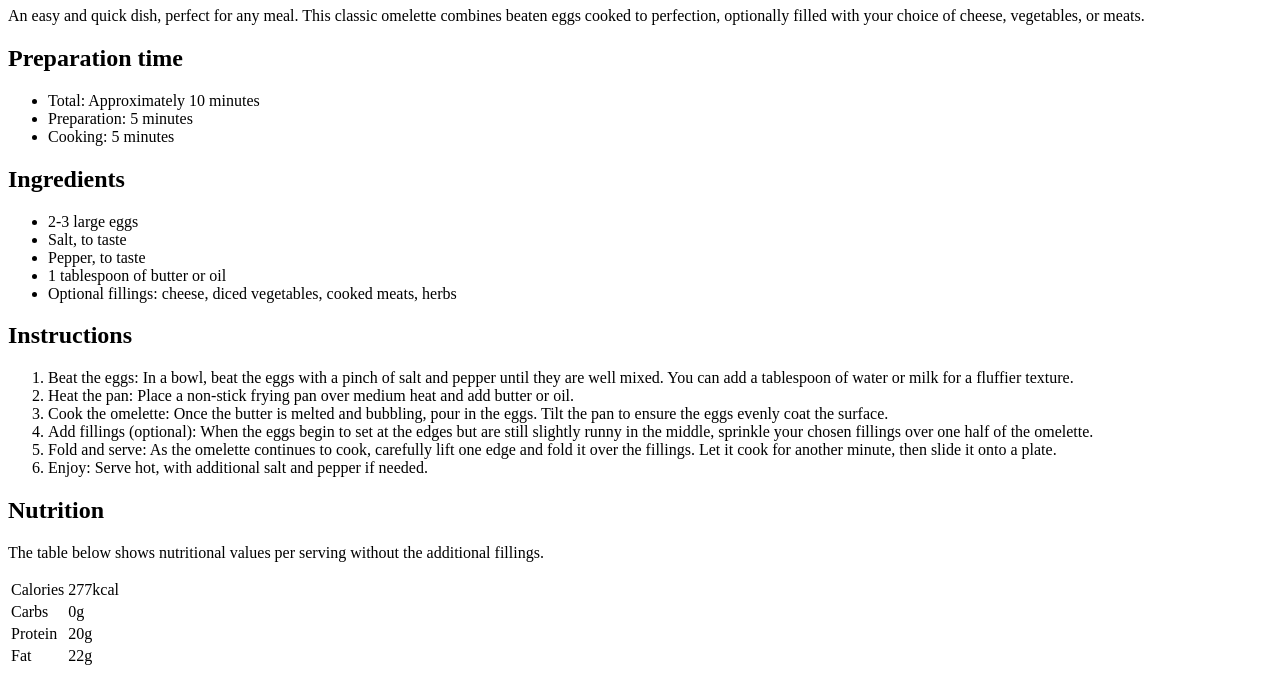
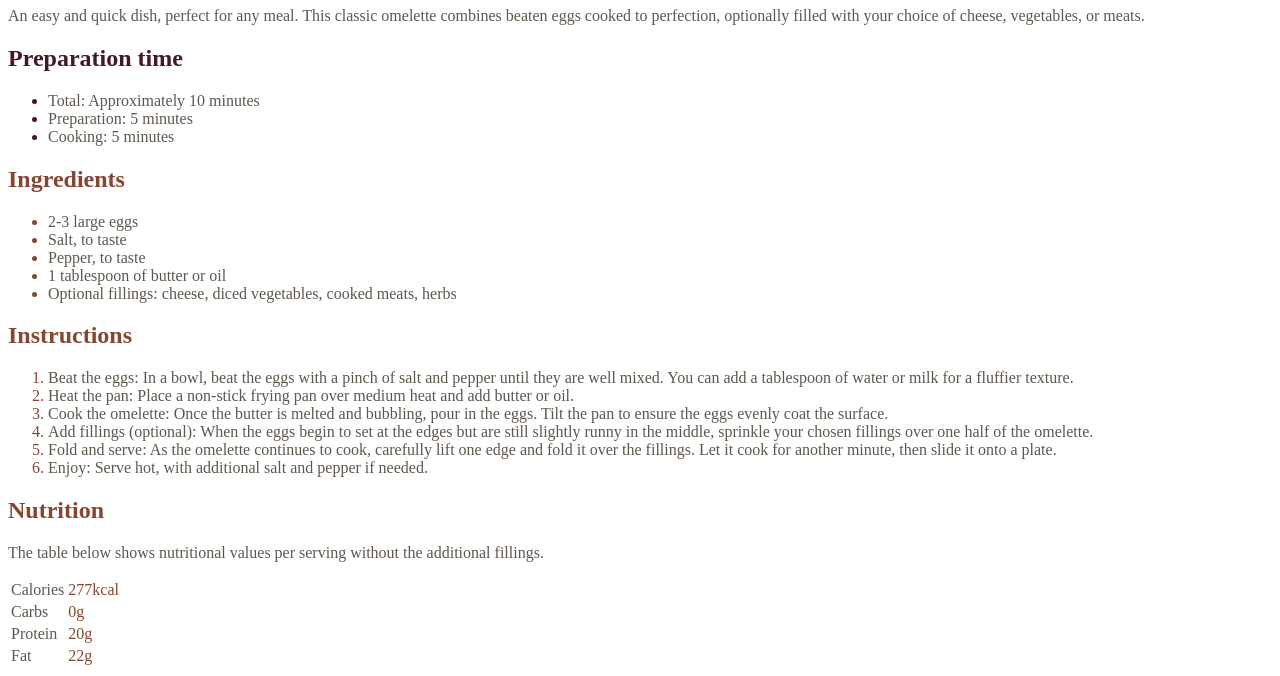
Before and after one commit to nullghostty/recipe-page, a website: page index.html in a window 1280 px wide. Shown: the part 685-1361 px from the top of the page. Drawn offline with Linux system fonts and the light colour scheme.

Commit message:
added color scheme to typography

```diff
--- a/index.html
+++ b/index.html
@@ -4,11 +4,12 @@
     <meta charset="UTF-8" />
     <meta name="viewport" content="width=device-width, initial-scale=1.0" />
     <title>Recipe page</title>
+    <link rel="stylesheet" href="/src/css/style.css" />
   </head>
   <body class="recipe">
     <main class="recipe__main">
       <header class="recipe__header">
-        <img src="/assets/images/image-omelette.jpeg" alt="image-omelette" />
+        <img src="./assets/images/image-omelette.jpeg" alt="image-omelette" />
         <h1 class="recipe__title">Simple Omelette Recipe</h1>
         <p class="recipe__description">
           An easy and quick dish, perfect for any meal. This classic omelette
@@ -21,10 +22,10 @@
         <h2 class="recipe__preparation-title">Preparation time</h2>
         <ul class="recipe__preparation-list">
            <li class="recipe__preparation-item">
-            Total: Approximately 10 minutes
+             <span class="recipe__preparation-item-label">Total:</span> Approximately 10 minutes
            </li>
-          <li class="recipe__preparation-item">Preparation: 5 minutes</li>
-          <li class="recipe__preparation-item">Cooking: 5 minutes</li>
+           <li class="recipe__preparation-item"><span class="recipe__preparation-item-label">Preparation:</span> 5 minutes</li>
+           <li class="recipe__preparation-item"><span class="recipe__preparation-item-label">Cooking:</span> 5 minutes</li>
         </ul>
       </section>
 
@@ -47,30 +48,30 @@
         <h2 class="recipe__instructions-title">Instructions</h2>
         <ol class="recipe__instructions-list">
            <li class="recipe__instructions-item">
-            Beat the eggs: In a bowl, beat the eggs with a pinch of salt and
+             <span class="recipe__instructions-item-label">Beat the eggs:</span> In a bowl, beat the eggs with a pinch of salt and
              pepper until they are well mixed. You can add a tablespoon of water
              or milk for a fluffier texture.
            </li>
            <li class="recipe__instructions-item">
-            Heat the pan: Place a non-stick frying pan over medium heat and add
+             <span class="recipe__instructions-item-label">Heat the pan:</span> Place a non-stick frying pan over medium heat and add
              butter or oil.
            </li>
            <li class="recipe__instructions-item">
-            Cook the omelette: Once the butter is melted and bubbling, pour in
+             <span class="recipe__instructions-item-label">Cook the omelette:</span> Once the butter is melted and bubbling, pour in
              the eggs. Tilt the pan to ensure the eggs evenly coat the surface.
            </li>
            <li class="recipe__instructions-item">
-            Add fillings (optional): When the eggs begin to set at the edges but
+             <span class="recipe__instructions-item-label">Add fillings (optional):</span> When the eggs begin to set at the edges but
              are still slightly runny in the middle, sprinkle your chosen
              fillings over one half of the omelette.
            </li>
            <li class="recipe__instructions-item">
-            Fold and serve: As the omelette continues to cook, carefully lift
+             <span class="recipe__instructions-item-label">Fold and serve:</span> As the omelette continues to cook, carefully lift
              one edge and fold it over the fillings. Let it cook for another
              minute, then slide it onto a plate.
            </li>
            <li class="recipe__instructions-item">
-            Enjoy: Serve hot, with additional salt and pepper if needed.
+             <span class="recipe__instructions-item-label">Enjoy:</span> Serve hot, with additional salt and pepper if needed.
            </li>
         </ol>
       </section>
--- /dev/null
+++ b/src/sass/_theme.scss
@@ -0,0 +1,37 @@
+/* Colors */
+$rose-800: hsl(332 51% 18%);
+$rose-50: hsl(330 100% 98%);
+$stone-900: hsl(24 5% 18%);
+$stone-600: hsl(30 10% 34%);
+$stone-150: hsl(30 18% 87%);
+$stone-100: hsl(30 54% 90%);
+$brown-800: hsl(14 45% 36%);
+$white: hsl(0 0% 100%);
+
+/* Typography color scheme */
+.recipe__title {
+  color: $stone-900;
+}
+
+.recipe__description,
+.recipe__preparation-item,
+.recipe__ingredients-item,
+.recipe__instructions-item,
+.recipe__nutrition-note,
+.recipe__nutrition-cell--label {
+  color: $stone-600;
+}
+
+.recipe__preparation-title,
+.recipe__preparation-list .recipe__preparation-item::marker {
+  color: $rose-800;
+}
+
+.recipe__ingredients-title,
+.recipe__ingredients-list .recipe__ingredients-item::marker,
+.recipe__instructions-title,
+.recipe__instructions-list .recipe__instructions-item::marker,
+.recipe__nutrition-title,
+.recipe__nutrition-cell--value {
+  color: $brown-800;
+}
--- /dev/null
+++ b/src/sass/style.scss
@@ -0,0 +1 @@
+@use 'theme';
```
Also changed, not shown: package.json (+9 -2 lines), src/css/style.css (added), 3 other files. Lines whose indentation alone changed are shown as unchanged.
